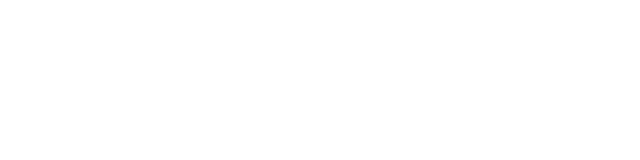
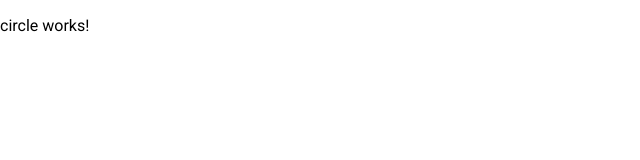
Before and after one commit to Janna310/Angular, an Angular app in the folder Angular-Exercise2/: page / in a window 1280 px wide. Shown: the top 160 px of the page, without its empty margins (0-640 px from the left). Built offline with nearby package versions, Linux system fonts and the light colour scheme.

Commit message:
created circle component

```diff
--- a/Angular-Exercise2/src/app/app.component.html
+++ b/Angular-Exercise2/src/app/app.component.html
@@ -0,0 +1 @@
+<app-circle></app-circle>
--- a/Angular-Exercise2/src/app/app.module.ts
+++ b/Angular-Exercise2/src/app/app.module.ts
@@ -4,9 +4,10 @@ import { MatSliderModule } from '@angular/material/slider';
 
 import { AppComponent } from './app.component';
 import { BrowserAnimationsModule } from '@angular/platform-browser/animations';
+import { CircleComponent } from './components/circle/circle.component';
 
 @NgModule({
-  declarations: [AppComponent],
+  declarations: [AppComponent, CircleComponent],
   imports: [BrowserModule, BrowserAnimationsModule, MatSliderModule],
   providers: [],
   bootstrap: [AppComponent],
--- /dev/null
+++ b/Angular-Exercise2/src/app/components/circle/circle.component.html
@@ -0,0 +1 @@
+<p>circle works!</p>
--- /dev/null
+++ b/Angular-Exercise2/src/app/components/circle/circle.component.ts
@@ -0,0 +1,15 @@
+import { Component, OnInit } from '@angular/core';
+
+@Component({
+  selector: 'app-circle',
+  templateUrl: './circle.component.html',
+  styleUrls: ['./circle.component.css']
+})
+export class CircleComponent implements OnInit {
+
+  constructor() { }
+
+  ngOnInit(): void {
+  }
+
+}
```
Also changed, not shown: Angular-Exercise2/src/app/components/circle/circle.component.css (added), 1 other file (tests, documents, lock files or other folders).
